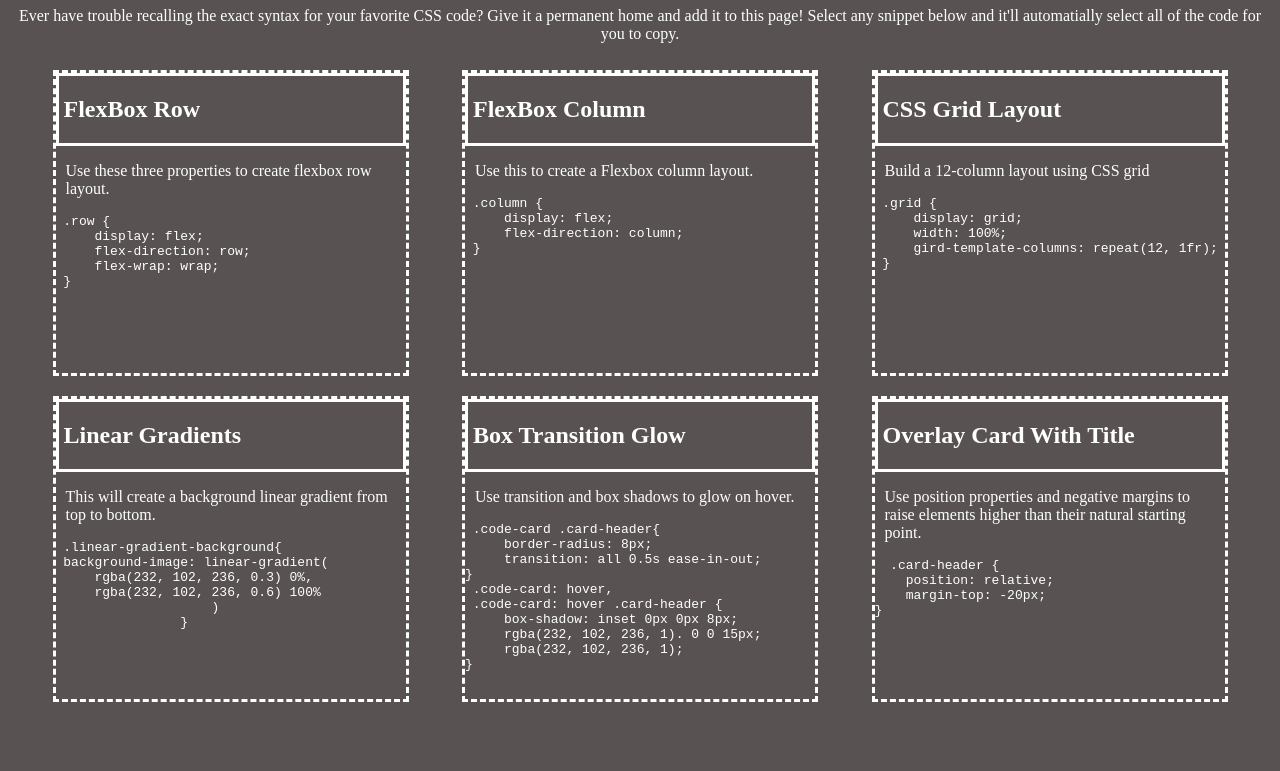
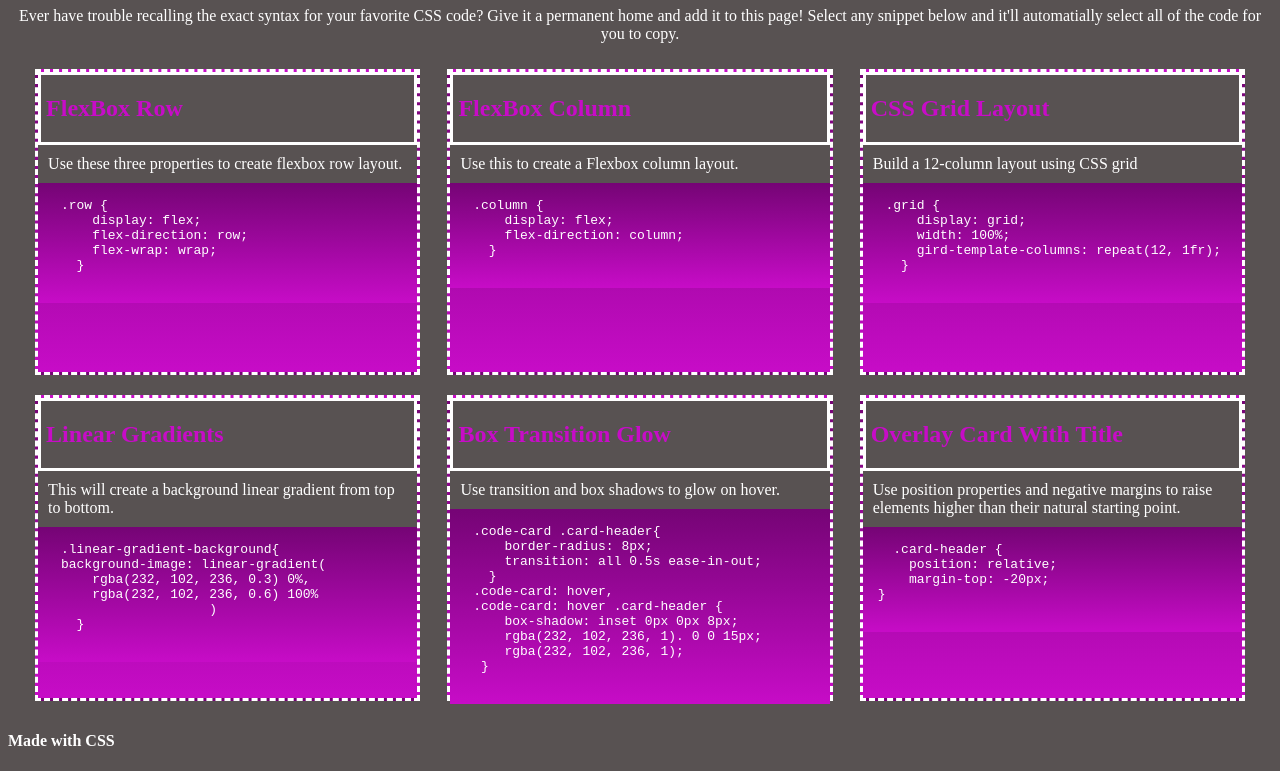
Before and after one commit to fiaschettima/CSS-minni-Project, a plain HTML site: page index.html in a window 1280 px wide. Shown: the part 73-844 px from the top of the page. Before the commit the page ends 800 px from the top, so only its background shows below. Drawn offline with Linux system fonts and the light colour scheme.

Commit message:
animations

```diff
--- a/assets/style.css
+++ b/assets/style.css
@@ -2,7 +2,7 @@
     --color1: rgb(117, 4, 117);
     --color2: rgb(199, 12, 199);
     --shColor: rgb(233, 224, 224);
-    --sh: 3px;
+    --sh: 10px;
     --margin: 10px;
     --borederColor: white;
 }
@@ -18,7 +18,6 @@ main {
     display: flex;
     flex-wrap: wrap;
     justify-content: space-evenly;
-    padding: 1px 1px 1px 1px;
 
 }
 
@@ -26,8 +25,10 @@ main {
     border-style: dashed;
     border-color: var(--borederColor);
     height: 300px;
-    width: 350px;
-    margin: 10px 10px 10px 10px
+    width: 30%;
+    margin-top: var(--margin);
+    margin-bottom: var(--margin);
+    background: linear-gradient(var(--color1), var(--color2));
 }
 
 .cardHead {
@@ -37,57 +38,47 @@ main {
     padding-left: 5px;
     padding-right: 5px;
 }
-.cardBody {
-    background-color: blue;
-    display: block;
+pre {
+    background: linear-gradient(var(--color1), var(--color2));
+    margin-top: 0px;
+    padding: 15px;
+    white-space: pre-wrap;
+    user-select: all;
+    transition: font-size 1s 1s;
 }
 
 .idCard p {
     display: flex;
     flex-wrap: wrap;
-    padding-left: 10px;
-    padding-right: 10px;
-}
-/*
-section .cardHead{
-    display: flex;
+    padding: 10px 10px 10px 10px;
+    margin-top: 0px;
+    margin-bottom: 0px;
 }
 
-section .cardBody {
-    display: flex;
-    flex-wrap: wrap;
+h1 {
+    color: var(--color2)
 }
 
-.cardHead p {
-    display: flex;
-    flex-wrap: wrap;
-    justify-content: center;
-    align-items: center;
+h2 {
+    color: var(--color2)
 }
 
-.idCard {
-    display: flex;
-    flex-wrap: wrap;
-    border-style: dashed;
-    border-color: var(--borederColor);
-    align-items: center;
-    width: 300px;
-    height: 300px;
+.idCard:hover{
+    box-shadow: var(--sh) var(--sh) var(--sh) white;
 }
 
-.cardHead h2 {
-    display: flex;
-    border-style: solid;
-    border-color: var(--borederColor);
-    z-index: 2;
-    align-items: center;
+pre:hover{
+    font-size: 20px;
 }
 
-.cardBody {
-    display: flex;
-    flex-wrap: wrap;
-    padding: auto;
-    justify-content: center;
-    align-items: center;
+@media screen and (max-width: 992px) {
+    .idCard{
+        width: 33%;
+    }
 }
-*/
+
+@media screen and (max-width: 768px){
+    .idCard{
+        width: 50%;
+    }
+}
--- a/index.html
+++ b/index.html
@@ -24,7 +24,6 @@
             <p>Use these three properties to create
                 flexbox row layout.
             </p>
-            <div class="cardBody">
                <pre>
  .row {
      display: flex;
@@ -32,28 +31,25 @@
      flex-wrap: wrap;
    }
                </pre>
-            </div>
         </section>
         <section class="idCard">
             <div class="cardHead">
                 <h2>FlexBox Column</h2>
             </div>
             <p>Use this to create a Flexbox column layout.</p>
-            <div class="cardBody">
                <pre>
  .column {
      display: flex;
      flex-direction: column;
    }
                </pre>
-            </div>
         </section>
         <section class="idCard">
             <div class="cardHead">
                 <h2>CSS Grid Layout</h2>
             </div>
             <p>Build a 12-column layout using CSS grid</p>
-            <div class="cardBody">
+
                <pre>
  .grid {
      display: grid;
@@ -61,7 +57,7 @@
      gird-template-columns: repeat(12, 1fr);
    }
                </pre>
-            </div>
+
         </section>
         <section class="idCard">
             <div class="cardHead">
@@ -84,7 +80,7 @@
                 <h2>Box Transition Glow</h2>
             </div>
             <p>Use transition and box shadows to glow on hover.</p>
-            <div class="cardBody">
+
                 <pre>
  .code-card .card-header{
      border-radius: 8px;
@@ -97,7 +93,7 @@
      rgba(232, 102, 236, 1);
   }
                 </pre>
-            </div>
+
         </section>
         <section class="idCard">
             <div class="cardHead">
@@ -114,6 +110,8 @@
             </div>
         </section>
     </main>
-    <footer></footer>
+    <footer>
+        <h4>Made with CSS</h4>
+    </footer>
 </body>
 </html>
```
Lines whose indentation alone changed are shown as unchanged.
